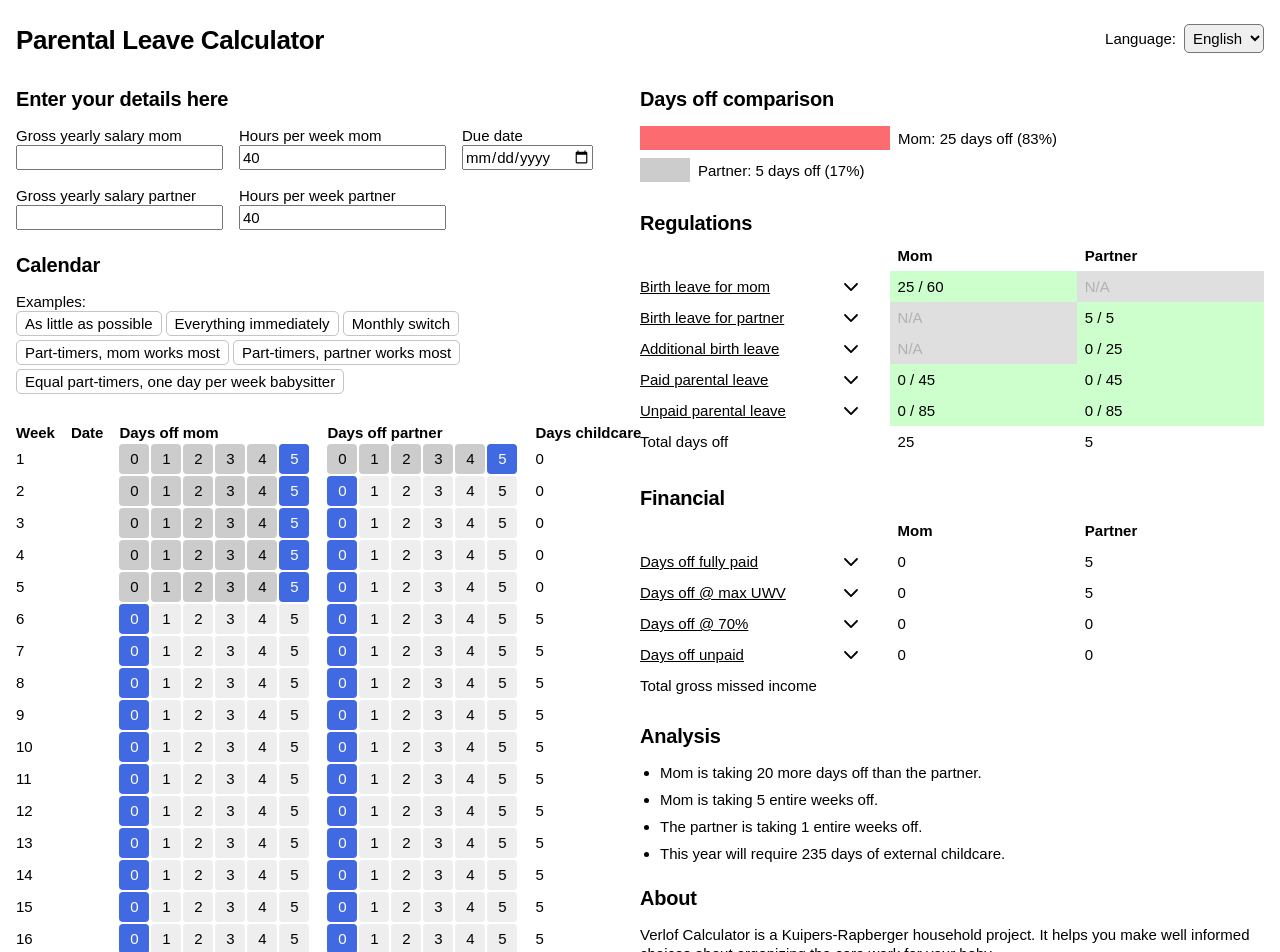
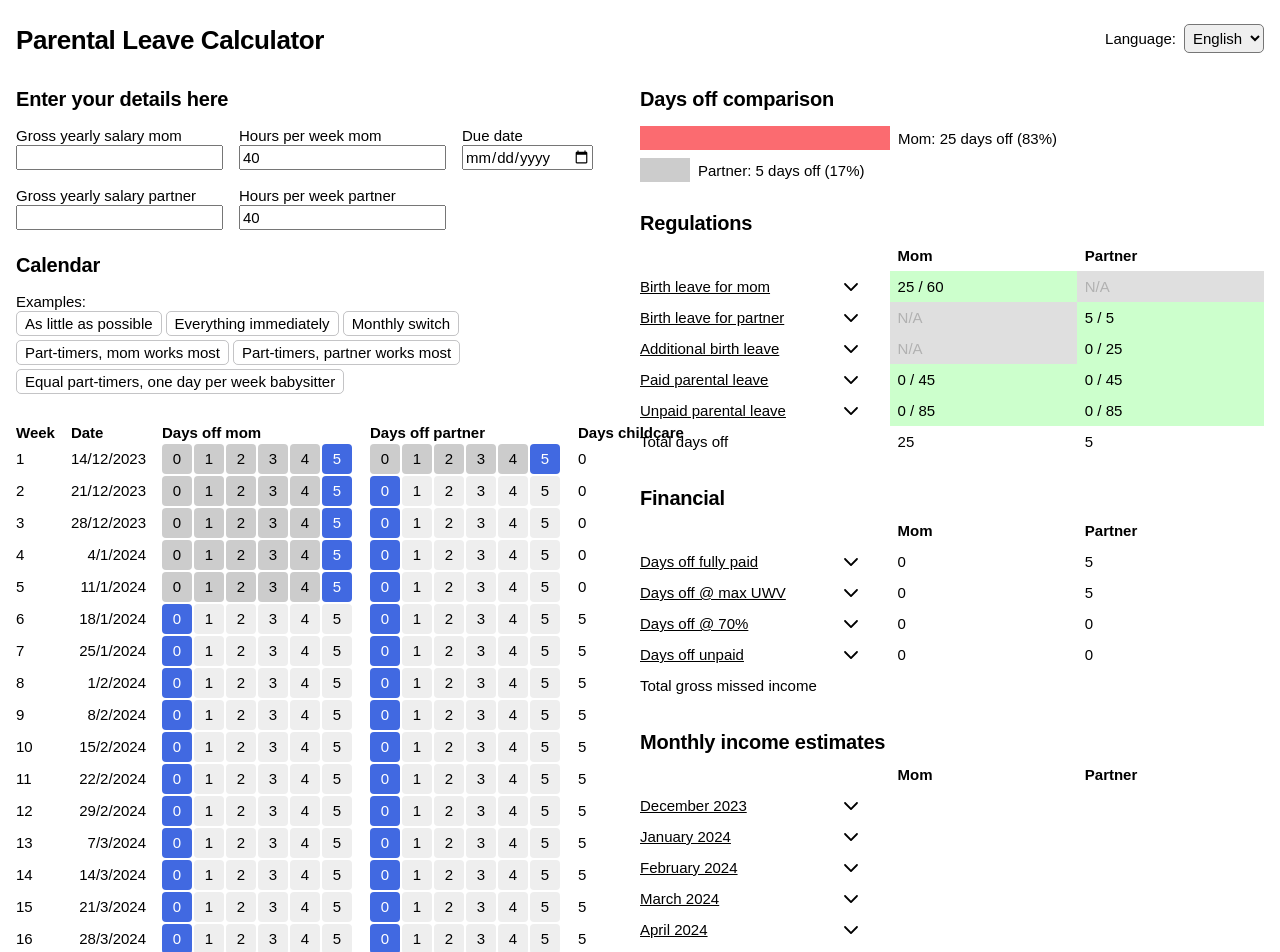
Before and after one commit to Thomas-Kuipers/verlofcalculator, a Vue app: page / in a window 1280 px wide. Shown: the top 952 px of the page. Built offline with nearby package versions, Linux system fonts and the light colour scheme.

Commit message:
monthly wip

```diff
--- /dev/null
+++ b/src/components/FinancialMonthly.vue
@@ -0,0 +1,55 @@
+<script lang="ts" setup>
+import { useLeaveStore, uwvMaximumDagloon, YearMonth } from '@/stores/leave'
+import Money from '@/components/Money.vue'
+import DaysWithMissedIncome from '@/components/DaysWithMissedIncome.vue'
+import Tooltip from '@/components/Tooltip.vue'
+import { formatMoney } from '@/helpers/formatMoney'
+import RowWithInfo from '@/components/RowWithInfo.vue'
+import { translate } from '@/helpers/translate'
+import { computed } from 'vue'
+
+const leaveStore = useLeaveStore()
+const { t } = translate()
+
+const yearMonths = computed(() => leaveStore.yearMonths)
+
+function getTitle(yearMonth: YearMonth): string {
+    const date = new Date(yearMonth.year, yearMonth.month, 1)
+    return date.toLocaleString('default', {
+        month: 'long',
+        year: 'numeric'
+    })
+}
+</script>
+
+<template>
+    <tr>
+        <td colspan="3"><h2 :class="$style.title">Monthly income estimates</h2></td>
+    </tr>
+    <tr>
+        <th />
+        <th>{{ t('financialThMom') }}</th>
+        <th>{{ t('financialThPartner') }}</th>
+    </tr>
+    <RowWithInfo v-for="yearMonth in yearMonths" :title="getTitle(yearMonth)" >
+        <td></td>
+        <td></td>
+        <template #info>
+            <ul>
+                <li></li>
+            </ul>
+        </template>
+    </RowWithInfo>
+</template>
+
+<style lang="scss" module>
+@use '@/assets/scss/typography.scss';
+
+.title {
+    @include typography.title2;
+}
+
+.salaryInput {
+    width: 90px;
+}
+</style>
--- a/src/components/Money.vue
+++ b/src/components/Money.vue
@@ -4,10 +4,17 @@ import { formatMoney } from '@/helpers/formatMoney'
 
 const props = defineProps<{
     value: number | null
+    estimate?: boolean
     hideZero?: boolean
 }>()
 
-const formatted = computed(() => formatMoney(props.value))
+const formatted = computed(() => {
+    if (props.estimate && props.value !== null) {
+        return '~ ' + formatMoney(Math.round(props.value / 100) * 100)
+    }
+
+    return formatMoney(props.value)
+})
 </script>
 
 <template>
--- a/src/stores/leave.ts
+++ b/src/stores/leave.ts
@@ -7,6 +7,11 @@ const officalAverageWorkingDaysPerYear = 261
 export interface Week {
 	daysOffMom: number
 	daysOffSecondParent: number
+}
+
+export interface YearMonth {
+	year: number
+	month: number
 }
 
 export interface Regulation {
@@ -120,6 +125,15 @@ const defaultRegulations: Regulation[] = [
 	}
 ]
 
+interface DaysUsedPerRegulationPerYearMonth {
+	[yearMonth: string]: {
+		[regulationId: string]: {
+			mom: number
+			secondParent: number
+		}
+	}
+}
+
 interface DaysUsedForAllRegulations {
 	[regulationId: string]: {
 		mom: number
@@ -130,7 +144,7 @@ interface DaysUsedForAllRegulations {
 export const useLeaveStore = defineStore('leave', {
 	state: (): Leave => ({
 		personal: {
-			dueDate: null,
+			dueDate: new Date('2023-12-14'),
 			daysPerWeek: null,
 			grossYearlySalaryMom: null,
 			grossYearlySalarySecondParent: null,
@@ -156,6 +170,64 @@ export const useLeaveStore = defineStore('leave', {
 					total.concat(mom ? week.daysOffMom : week.daysOffSecondParent),
 				[]
 			)
+		},
+		daysOffInYearMonth(state): (yearMonth: YearMonth, mom: boolean) => number | null {
+			return (yearMonth: YearMonth, mom: boolean) => {
+				if (state.personal.dueDate === null) {
+					return null
+				}
+
+				let daysOff: number
+
+				state.weeks.forEach((week, i) => {
+					// const startDate =
+					// const endDate =
+				})
+
+				const totalDaysUsed: number = state.weeks.reduce((total: number, week: Week) =>
+						total + (mom ? week.daysOffMom : week.daysOffSecondParent)
+					, 0)
+
+				return 1
+			}
+		},
+		daysUsedPerRegulationPerYearMonth(state): DaysUsedPerRegulationPerYearMonth {
+			const result: DaysUsedPerRegulationPerYearMonth = {}
+			const calculate = (regulationId: string, mom: boolean, yearMonth: YearMonth): number => {
+				const totalDaysUsed: number = state.weeks.reduce((total: number, week: Week) =>
+						total + (mom ? week.daysOffMom : week.daysOffSecondParent)
+					, 0)
+
+				const relevantRegulations = state.regulations.filter(regulation =>
+					mom ? regulation.mom : regulation.secondParent
+				)
+
+				const normalHoursPerWeek = mom ? state.personal.normalHoursPerWeekMom : state.personal.normalHoursPerWeekSecondParent
+				let daysUsedByOtherRegulations = 0
+				let currentIndex: number = 0
+				while (relevantRegulations[currentIndex] && relevantRegulations[currentIndex].id !== regulationId) {
+					daysUsedByOtherRegulations = Math.min(
+						totalDaysUsed,
+						daysUsedByOtherRegulations + relevantRegulations[currentIndex].daysOff(normalHoursPerWeek)
+					)
+					currentIndex++
+				}
+
+				const currentRegulation = state.regulations.find(regulation =>
+					regulation.id === regulationId
+				)
+
+				return Math.min(currentRegulation!!.daysOff(normalHoursPerWeek), totalDaysUsed - daysUsedByOtherRegulations)
+			}
+
+			// this.regulations.forEach(regulation => {
+			// 	result[regulation.id] = {
+			// 		mom: calculate(regulation.id, true),
+			// 		secondParent: calculate(regulation.id, false)
+			// 	}
+			// })
+
+			return result
 		},
 		daysUsedForAllRegulations(state): DaysUsedForAllRegulations {
 			const result: DaysUsedForAllRegulations = {}
@@ -493,6 +565,27 @@ export const useLeaveStore = defineStore('leave', {
 				(total, week) => total + this.childCareDaysPerWeek(week)
 				, 0
 			)
+		},
+
+		yearMonths(state): YearMonth[] {
+			if (state.personal.dueDate === null) {
+				return []
+			}
+
+			const date = new Date(state.personal.dueDate.valueOf())
+			const result: YearMonth[] = []
+
+			for (let i = 0; i < 12; i ++) {
+				const yearMonth = {
+					year: date.getFullYear(),
+					month: date.getMonth()
+				}
+
+				date.setMonth(date.getMonth() + 1)
+				result.push(yearMonth)
+			}
+
+			return result
 		}
 	},
 	actions: {
--- a/src/views/HomeView.vue
+++ b/src/views/HomeView.vue
@@ -8,6 +8,7 @@ import { translate } from '@/helpers/translate'
 import LanguageSelector from '@/components/LanguageSelector.vue'
 import DaysChart from '@/components/DaysChart.vue'
 import Settings from '@/components/Settings.vue'
+import FinancialMonthly from '@/components/FinancialMonthly.vue'
 
 const { t } = translate()
 </script>
@@ -33,6 +34,10 @@ const { t } = translate()
                         <td colspan="3" :class="$style.spacer"></td>
                     </tr>
                     <Financial />
+                    <tr>
+                        <td colspan="3" :class="$style.spacer"></td>
+                    </tr>
+                    <FinancialMonthly />
                 </table>
                 <Analysis />
                 <TextContent :class="$style.about">
```
